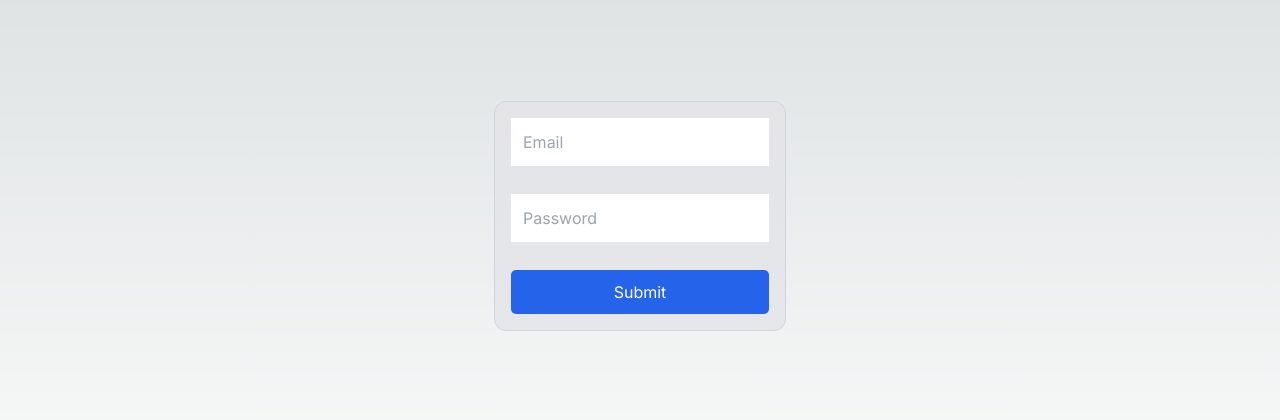
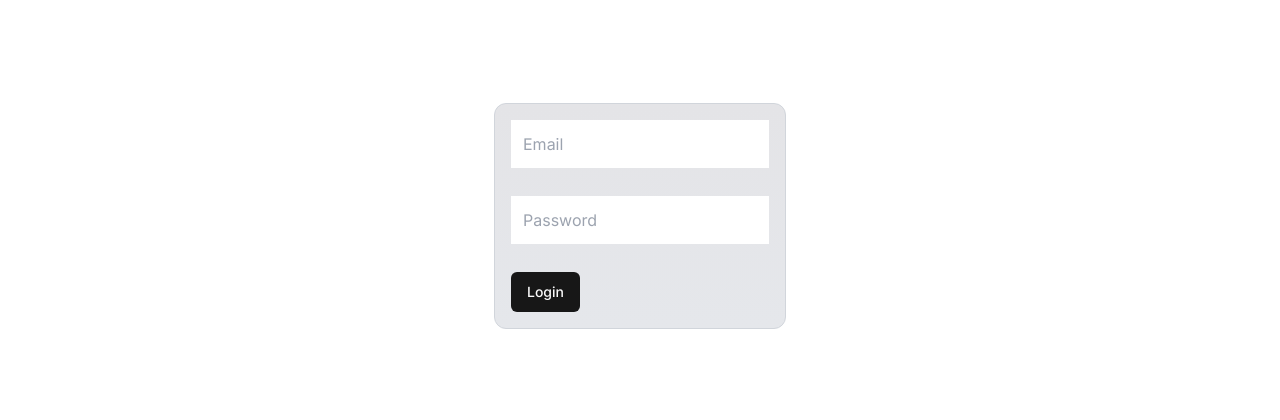
Before and after one commit to agrim0312/Walmart-hackathon-frontend, a Next.js app: page /login in a window 1280 px wide. Shown: the part 184-604 px from the top of the page. Built offline with nearby package versions, Linux system fonts and the light colour scheme.

Commit message:
shadcn setup

```diff
--- a/src/app/globals.css
+++ b/src/app/globals.css
@@ -2,32 +2,68 @@
 @tailwind components;
 @tailwind utilities;
 
-:root {
-  --foreground-rgb: 0, 0, 0;
-  --background-start-rgb: 214, 219, 220;
-  --background-end-rgb: 255, 255, 255;
-}
+@layer base {
+  :root {
+    --background: 0 0% 100%;
+    --foreground: 0 0% 3.9%;
+    --card: 0 0% 100%;
+    --card-foreground: 0 0% 3.9%;
+    --popover: 0 0% 100%;
+    --popover-foreground: 0 0% 3.9%;
+    --primary: 0 0% 9%;
+    --primary-foreground: 0 0% 98%;
+    --secondary: 0 0% 96.1%;
+    --secondary-foreground: 0 0% 9%;
+    --muted: 0 0% 96.1%;
+    --muted-foreground: 0 0% 45.1%;
+    --accent: 0 0% 96.1%;
+    --accent-foreground: 0 0% 9%;
+    --destructive: 0 84.2% 60.2%;
+    --destructive-foreground: 0 0% 98%;
+    --border: 0 0% 89.8%;
+    --input: 0 0% 89.8%;
+    --ring: 0 0% 3.9%;
+    --radius: 0.5rem;
+    --chart-1: 12 76% 61%;
+    --chart-2: 173 58% 39%;
+    --chart-3: 197 37% 24%;
+    --chart-4: 43 74% 66%;
+    --chart-5: 27 87% 67%;
+  }
 
-@media (prefers-color-scheme: dark) {
-  :root {
-    --foreground-rgb: 255, 255, 255;
-    --background-start-rgb: 0, 0, 0;
-    --background-end-rgb: 0, 0, 0;
+  .dark {
+    --background: 0 0% 3.9%;
+    --foreground: 0 0% 98%;
+    --card: 0 0% 3.9%;
+    --card-foreground: 0 0% 98%;
+    --popover: 0 0% 3.9%;
+    --popover-foreground: 0 0% 98%;
+    --primary: 0 0% 98%;
+    --primary-foreground: 0 0% 9%;
+    --secondary: 0 0% 14.9%;
+    --secondary-foreground: 0 0% 98%;
+    --muted: 0 0% 14.9%;
+    --muted-foreground: 0 0% 63.9%;
+    --accent: 0 0% 14.9%;
+    --accent-foreground: 0 0% 98%;
+    --destructive: 0 62.8% 30.6%;
+    --destructive-foreground: 0 0% 98%;
+    --border: 0 0% 14.9%;
+    --input: 0 0% 14.9%;
+    --ring: 0 0% 83.1%;
+    --chart-1: 220 70% 50%;
+    --chart-2: 160 60% 45%;
+    --chart-3: 30 80% 55%;
+    --chart-4: 280 65% 60%;
+    --chart-5: 340 75% 55%;
   }
 }
 
-body {
-  color: rgb(var(--foreground-rgb));
-  background: linear-gradient(
-      to bottom,
-      transparent,
-      rgb(var(--background-end-rgb))
-    )
-    rgb(var(--background-start-rgb));
-}
-
-@layer utilities {
-  .text-balance {
-    text-wrap: balance;
+@layer base {
+  * {
+    @apply border-border;
+  }
+  body {
+    @apply bg-background text-foreground;
   }
 }
--- a/src/app/login/page.tsx
+++ b/src/app/login/page.tsx
@@ -1,9 +1,9 @@
 "use client";
 import React from "react";
 import LoginUser from "@/api/login";
+import { Button } from "@/components/ui/button";
 
 const LoginPage: React.FC = () => {
-
   const handleLoginSubmit = (e: React.FormEvent<HTMLFormElement>) => {
     e.preventDefault();
     const target = e.target as HTMLFormElement;
@@ -12,19 +12,39 @@
     const password = target.elements.namedItem("password") as HTMLInputElement;
 
     LoginUser({ email: email.value, password: password.value });
-        if(localStorage.getItem('jwtToken')){
+    if (localStorage.getItem("jwtToken")) {
       window.location.href = "/dashboard";
     }
   };
 
   return (
-        <div style={{ display: "flex", justifyContent: "center", alignItems: "center", height: "100vh" }}>
-            <form onSubmit={handleLoginSubmit} className="text-black border-gray-300 bg-gradient-to-b from-zinc-200 pb-6 pt-8 backdrop-blur-2xl dark:border-neutral-800 dark:bg-zinc-800/30 dark:from-inherit lg:static lg:w-auto  lg:rounded-xl lg:border lg:bg-gray-200 lg:p-4 lg:dark:bg-zinc-800/30">
-                <input type="email" name="email" placeholder="Email" className="mb-7 p-3" />
+    <div
+      style={{
+        display: "flex",
+        justifyContent: "center",
+        alignItems: "center",
+        height: "100vh",
+      }}
+    >
+      <form
+        onSubmit={handleLoginSubmit}
+        className="text-black border-gray-300 bg-gradient-to-b from-zinc-200 pb-6 pt-8 backdrop-blur-2xl dark:border-neutral-800 dark:bg-zinc-800/30 dark:from-inherit lg:static lg:w-auto  lg:rounded-xl lg:border lg:bg-gray-200 lg:p-4 lg:dark:bg-zinc-800/30"
+      >
+        <input
+          type="email"
+          name="email"
+          placeholder="Email"
+          className="mb-7 p-3"
+        />
         <br />
-                <input type="password" name="password" placeholder="Password" className="mb-7 p-3" />
+        <input
+          type="password"
+          name="password"
+          placeholder="Password"
+          className="mb-7 p-3"
+        />
         <br />
-                <button type="submit" style={{ padding: "10px", width: "100%", color: "white", border: "none", borderRadius: "5px" }} className="bg-blue-600">Submit</button>
+        <Button type="submit">Login</Button>
       </form>
     </div>
   );
--- /dev/null
+++ b/src/components/ui/button.tsx
@@ -0,0 +1,56 @@
+import * as React from "react"
+import { Slot } from "@radix-ui/react-slot"
+import { cva, type VariantProps } from "class-variance-authority"
+
+import { cn } from "@/lib/utils"
+
+const buttonVariants = cva(
+  "inline-flex items-center justify-center whitespace-nowrap rounded-md text-sm font-medium ring-offset-background transition-colors focus-visible:outline-none focus-visible:ring-2 focus-visible:ring-ring focus-visible:ring-offset-2 disabled:pointer-events-none disabled:opacity-50",
+  {
+    variants: {
+      variant: {
+        default: "bg-primary text-primary-foreground hover:bg-primary/90",
+        destructive:
+          "bg-destructive text-destructive-foreground hover:bg-destructive/90",
+        outline:
+          "border border-input bg-background hover:bg-accent hover:text-accent-foreground",
+        secondary:
+          "bg-secondary text-secondary-foreground hover:bg-secondary/80",
+        ghost: "hover:bg-accent hover:text-accent-foreground",
+        link: "text-primary underline-offset-4 hover:underline",
+      },
+      size: {
+        default: "h-10 px-4 py-2",
+        sm: "h-9 rounded-md px-3",
+        lg: "h-11 rounded-md px-8",
+        icon: "h-10 w-10",
+      },
+    },
+    defaultVariants: {
+      variant: "default",
+      size: "default",
+    },
+  }
+)
+
+export interface ButtonProps
+  extends React.ButtonHTMLAttributes<HTMLButtonElement>,
+    VariantProps<typeof buttonVariants> {
+  asChild?: boolean
+}
+
+const Button = React.forwardRef<HTMLButtonElement, ButtonProps>(
+  ({ className, variant, size, asChild = false, ...props }, ref) => {
+    const Comp = asChild ? Slot : "button"
+    return (
+      <Comp
+        className={cn(buttonVariants({ variant, size, className }))}
+        ref={ref}
+        {...props}
+      />
+    )
+  }
+)
+Button.displayName = "Button"
+
+export { Button, buttonVariants }
--- /dev/null
+++ b/src/lib/utils.ts
@@ -0,0 +1,6 @@
+import { type ClassValue, clsx } from "clsx"
+import { twMerge } from "tailwind-merge"
+
+export function cn(...inputs: ClassValue[]) {
+  return twMerge(clsx(inputs))
+}
--- a/tailwind.config.ts
+++ b/tailwind.config.ts
@@ -1,20 +1,80 @@
-import type { Config } from "tailwindcss";
+import type { Config } from "tailwindcss"
 
-const config: Config = {
+const config = {
+  darkMode: ["class"],
   content: [
-    "./src/pages/**/*.{js,ts,jsx,tsx,mdx}",
-    "./src/components/**/*.{js,ts,jsx,tsx,mdx}",
-    "./src/app/**/*.{js,ts,jsx,tsx,mdx}",
-  ],
+    './pages/**/*.{ts,tsx}',
+    './components/**/*.{ts,tsx}',
+    './app/**/*.{ts,tsx}',
+    './src/**/*.{ts,tsx}',
+	],
+  prefix: "",
   theme: {
+    container: {
+      center: true,
+      padding: "2rem",
+      screens: {
+        "2xl": "1400px",
+      },
+    },
     extend: {
-      backgroundImage: {
-        "gradient-radial": "radial-gradient(var(--tw-gradient-stops))",
-        "gradient-conic":
-          "conic-gradient(from 180deg at 50% 50%, var(--tw-gradient-stops))",
+      colors: {
+        border: "hsl(var(--border))",
+        input: "hsl(var(--input))",
+        ring: "hsl(var(--ring))",
+        background: "hsl(var(--background))",
+        foreground: "hsl(var(--foreground))",
+        primary: {
+          DEFAULT: "hsl(var(--primary))",
+          foreground: "hsl(var(--primary-foreground))",
+        },
+        secondary: {
+          DEFAULT: "hsl(var(--secondary))",
+          foreground: "hsl(var(--secondary-foreground))",
+        },
+        destructive: {
+          DEFAULT: "hsl(var(--destructive))",
+          foreground: "hsl(var(--destructive-foreground))",
+        },
+        muted: {
+          DEFAULT: "hsl(var(--muted))",
+          foreground: "hsl(var(--muted-foreground))",
+        },
+        accent: {
+          DEFAULT: "hsl(var(--accent))",
+          foreground: "hsl(var(--accent-foreground))",
+        },
+        popover: {
+          DEFAULT: "hsl(var(--popover))",
+          foreground: "hsl(var(--popover-foreground))",
+        },
+        card: {
+          DEFAULT: "hsl(var(--card))",
+          foreground: "hsl(var(--card-foreground))",
+        },
+      },
+      borderRadius: {
+        lg: "var(--radius)",
+        md: "calc(var(--radius) - 2px)",
+        sm: "calc(var(--radius) - 4px)",
+      },
+      keyframes: {
+        "accordion-down": {
+          from: { height: "0" },
+          to: { height: "var(--radix-accordion-content-height)" },
+        },
+        "accordion-up": {
+          from: { height: "var(--radix-accordion-content-height)" },
+          to: { height: "0" },
+        },
+      },
+      animation: {
+        "accordion-down": "accordion-down 0.2s ease-out",
+        "accordion-up": "accordion-up 0.2s ease-out",
       },
     },
   },
-  plugins: [],
-};
-export default config;
+  plugins: [require("tailwindcss-animate")],
+} satisfies Config
+
+export default config
```
Also changed, not shown: package.json (+7 -1 lines), components.json (added), 1 other file (tests, documents, lock files or other folders). Lines whose indentation alone changed are shown as unchanged.
